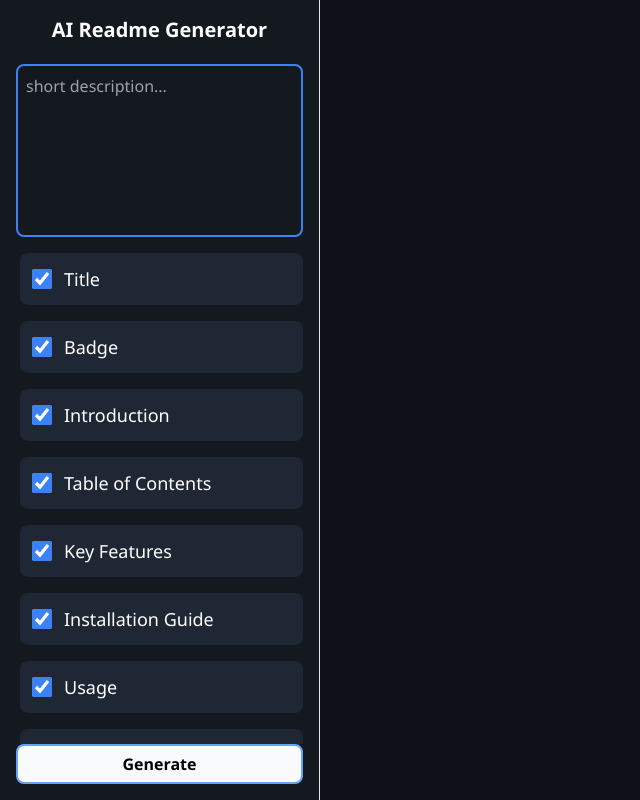
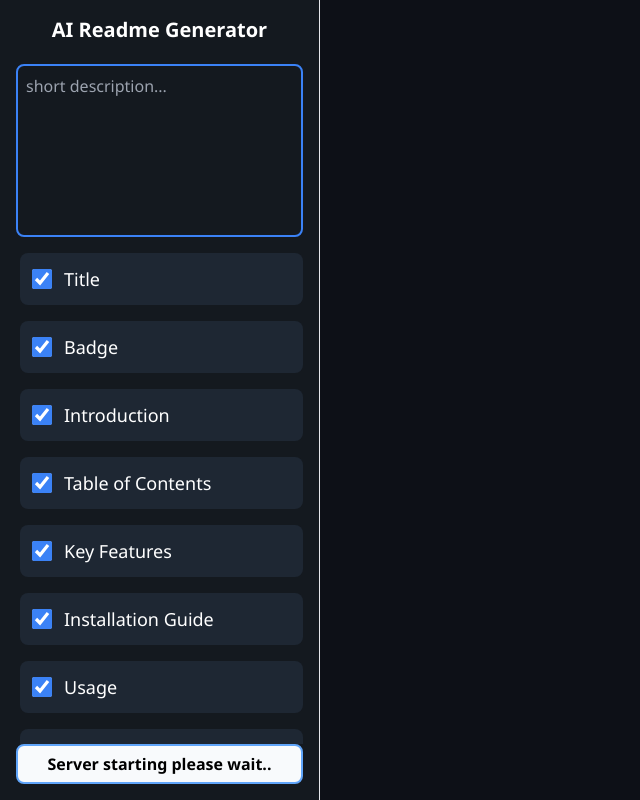
Before and after one commit to anand-106/Readme_generator_uisng_langgraph, a React (Create React App) app in the folder frontend/: page /readme in a window 1280 px wide. Shown: the whole page, without its empty margins (0-640 px from the left). Built offline with nearby package versions, Linux system fonts and the light colour scheme; no server answers.

Commit message:
added session lock

```diff
--- a/frontend/src/components/ReadmePage/preferencesComp.js
+++ b/frontend/src/components/ReadmePage/preferencesComp.js
@@ -11,6 +11,7 @@ export function Preferences({
 }) {
   const [proj_description, setDescription] = useState("");
   const [isRegenerate, setIsRegenerate] = useState(false);
+  const [sessionReady, setSessionReady] = useState(false);
 
   const [preferences, setPreferences] = useState({
     title: true,
@@ -34,12 +35,16 @@ export function Preferences({
         {},
         { withCredentials: true }
       )
-      .then((res) => console.log("Session Started"))
+      .then((res) => {
+        setSessionReady(true);
+        console.log("Session Started");
+      })
       .catch((err) => console.log("Error starting session", err));
   }, []);
 
   const GenerateRequest = async () => {
-    console.log("Regenerating with preferences:", preferences);
+    if (!sessionReady) return;
+    console.log("generating with preferences:", preferences);
     console.log("Description:", proj_description);
     setIsLoading(true);
     const readmeResponse = await callApi({
@@ -59,6 +64,7 @@ export function Preferences({
   };
 
   const reGenerateRequest = async () => {
+    if (!sessionReady) return;
     console.log("Regenerating with preferences:", preferences);
     console.log("Description:", proj_description);
     setIsLoading(true);
@@ -92,9 +98,13 @@ export function Preferences({
             className={`text-black font-semibold min-w-full min-h-10 bg-slate-50 rounded-lg border-blue-400 border-2 ${
               isLoading ? "opacity-50 cursor-not-allowed" : ""
             }`}
-            disabled={isLoading}
+            disabled={isLoading || !sessionReady}
           >
-            {isLoading ? "Regnerating..." : "Regenerate"}
+            {sessionReady
+              ? isLoading
+                ? "Generating..."
+                : "Generate"
+              : "Server starting please wait.."}
           </button>
         ) : (
           <button
@@ -102,9 +112,13 @@ export function Preferences({
             className={`text-black font-semibold min-w-full min-h-10 bg-slate-50 rounded-lg border-blue-400 border-2 ${
               isLoading ? "opacity-50 cursor-not-allowed" : ""
             }`}
-            disabled={isLoading}
+            disabled={isLoading || !sessionReady}
           >
-            {isLoading ? "Generating..." : "Generate"}
+            {sessionReady
+              ? isLoading
+                ? "Generating..."
+                : "Generate"
+              : "Server starting please wait.."}
           </button>
         )}
       </div>
--- a/frontend/src/pages/HomePage.js
+++ b/frontend/src/pages/HomePage.js
@@ -3,7 +3,7 @@ import { Title } from "../components/home/Title";
 
 export function HomePage() {
   return (
-    <div className="min-h-screen bg-[#14191f] flex flex-col items-center justify-center">
+    <div className="min-h-screen bg-[#0a0a0a] flex flex-col items-center justify-center">
       <Title />
       <LinkTextBox />
     </div>
--- a/frontend/src/utils/api/ApiCaller.js
+++ b/frontend/src/utils/api/ApiCaller.js
@@ -5,6 +5,8 @@ export async function callApi({
   method = "GET",
   payload = null,
   headers = {},
+  retry = 3,
+  delay = 5000,
 }) {
   try {
     const config = {
```
